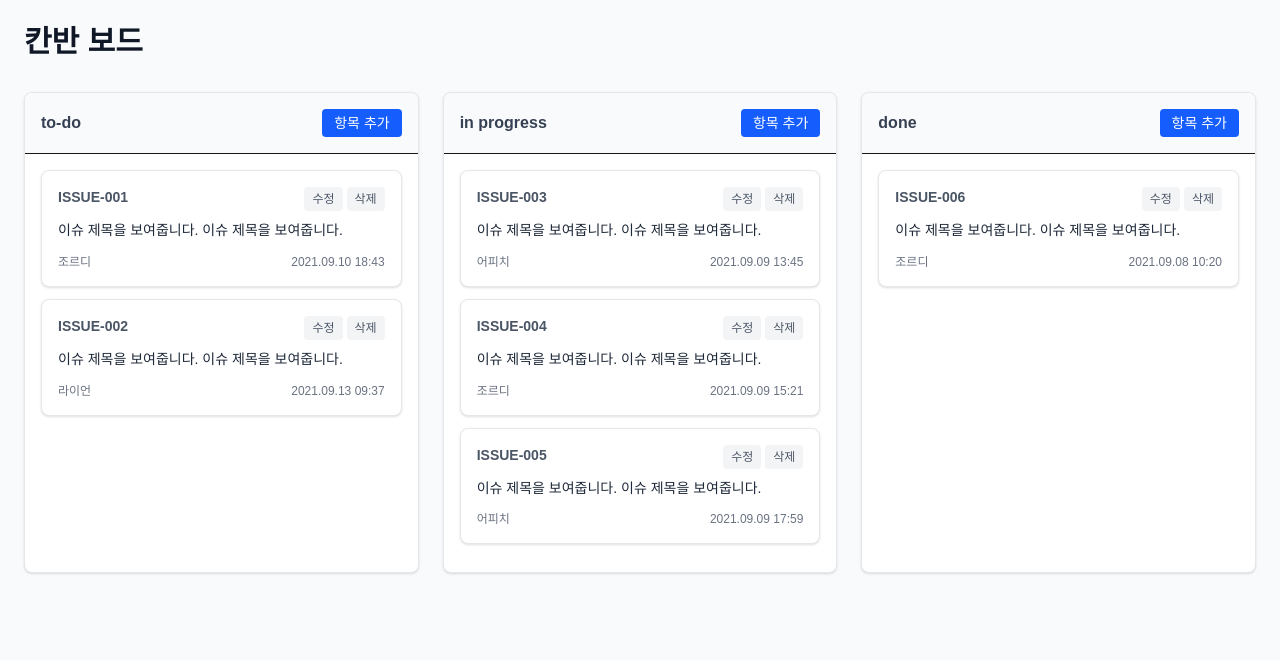
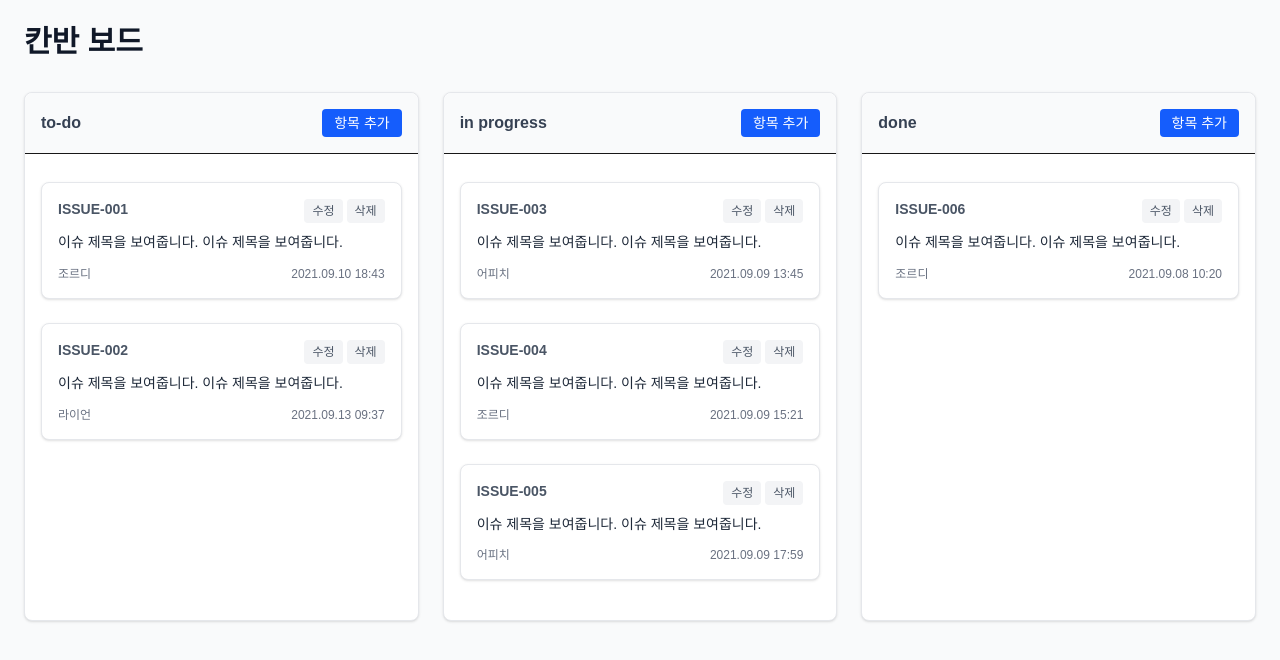
Before and after one commit to donqlee/react-kanban-board, a Next.js app: page /kanban in a window 1280 px wide. Shown: the top 660 px of the page. Built offline with nearby package versions, Linux system fonts and the light colour scheme.

Commit message:
feat: 드래그 앤 드랍으로 동일 컬럼 내 순서 변경 기능 구현

```diff
--- a/src/app/kanban/page.tsx
+++ b/src/app/kanban/page.tsx
@@ -12,8 +12,13 @@ import type {
 } from '@/@types';
 
 export default function KanbanPage() {
-  const { getTasksByStatus, addTask, updateTask, deleteTask, moveTask } =
-    useTasks();
+  const {
+    getTasksByStatus,
+    addTask,
+    updateTask,
+    deleteTask,
+    moveTaskToPosition,
+  } = useTasks();
 
   // 모달 상태 관리
   const [modalState, setModalState] = useState<{
@@ -97,7 +102,7 @@ export default function KanbanPage() {
             onAddTask={handleAddTask}
             onEditTask={handleEditTask}
             onDeleteTask={handleDeleteTask}
-            onMoveTask={moveTask}
+            onMoveTaskToPosition={moveTaskToPosition}
           />
           <Column
             status="in-progress"
@@ -106,7 +111,7 @@ export default function KanbanPage() {
             onAddTask={handleAddTask}
             onEditTask={handleEditTask}
             onDeleteTask={handleDeleteTask}
-            onMoveTask={moveTask}
+            onMoveTaskToPosition={moveTaskToPosition}
           />
           <Column
             status="done"
@@ -115,7 +120,7 @@ export default function KanbanPage() {
             onAddTask={handleAddTask}
             onEditTask={handleEditTask}
             onDeleteTask={handleDeleteTask}
-            onMoveTask={moveTask}
+            onMoveTaskToPosition={moveTaskToPosition}
           />
         </div>
 
--- a/src/components/kanban/Column.tsx
+++ b/src/components/kanban/Column.tsx
@@ -11,7 +11,11 @@ interface ColumnProps {
   onAddTask?: (status: TaskStatus) => void;
   onEditTask?: (task: Task) => void;
   onDeleteTask?: (taskId: string) => void;
-  onMoveTask?: (taskId: string, newStatus: TaskStatus) => void;
+  onMoveTaskToPosition?: (
+    taskId: string,
+    targetStatus: TaskStatus,
+    targetIndex?: number
+  ) => void;
 }
 
 export default function Column({
@@ -21,36 +25,82 @@ export default function Column({
   onAddTask,
   onEditTask,
   onDeleteTask,
-  onMoveTask,
+  onMoveTaskToPosition,
 }: ColumnProps) {
   const [isDragOver, setIsDragOver] = useState(false);
+  const [dragOverIndex, setDragOverIndex] = useState<number | null>(null);
 
   const handleAddClick = () => {
     onAddTask?.(status);
   };
 
-  // 드래그 오버 핸들러
+  // 드래그 오버 핸들러 (컬럼 전체)
   const handleDragOver = (e: React.DragEvent) => {
     e.preventDefault();
     e.dataTransfer.dropEffect = 'move';
     setIsDragOver(true);
+    // 컬럼 전체 드래그오버에서는 dragOverIndex 설정하지 않음
   };
 
   // 드래그 리브 핸들러
   const handleDragLeave = (e: React.DragEvent) => {
     e.preventDefault();
+    // 컬럼을 완전히 벗어날 때만 초기화
+    const rect = e.currentTarget.getBoundingClientRect();
+    const x = e.clientX;
+    const y = e.clientY;
+
+    if (x < rect.left || x > rect.right || y < rect.top || y > rect.bottom) {
       setIsDragOver(false);
+      setDragOverIndex(null);
+    }
   };
 
-  // 드롭 핸들러
+  // 드롭 핸들러 (컬럼 전체) - 파란선 없으면 아무것도 하지 않음
   const handleDrop = (e: React.DragEvent) => {
     e.preventDefault();
     setIsDragOver(false);
+    setDragOverIndex(null);
+
+    // dragOverIndex가 없으면 드롭하지 않음 (원래 자리 유지)
+    // 다른 컬럼으로의 이동만 허용
+    const taskId = e.dataTransfer.getData('text/plain');
+    if (taskId && onMoveTaskToPosition) {
+      // 다른 컬럼에서 온 경우에만 맨 끝에 추가
+      const draggedTask = tasks.find((t) => t.id === taskId);
+      if (!draggedTask || draggedTask.status !== status) {
+        onMoveTaskToPosition(taskId, status, tasks.length);
+      }
+      // 같은 컬럼 내에서는 dragOverIndex가 있을 때만 이동
+    }
+  };
+
+  // 특정 위치에 드롭 핸들러
+  const handleDropAtIndex = (e: React.DragEvent, index: number) => {
+    e.preventDefault();
+    e.stopPropagation();
+    setIsDragOver(false);
+    setDragOverIndex(null);
 
     const taskId = e.dataTransfer.getData('text/plain');
-    if (taskId && onMoveTask) {
-      onMoveTask(taskId, status);
+    if (taskId && onMoveTaskToPosition) {
+      onMoveTaskToPosition(taskId, status, index);
     }
+  };
+
+  // 인덱스별 드래그 오버
+  const handleDragOverIndex = (e: React.DragEvent, index: number) => {
+    e.preventDefault();
+    e.stopPropagation();
+    setDragOverIndex(index);
+  };
+
+  // 인덱스별 드래그 리브
+  const handleDragLeaveIndex = (e: React.DragEvent) => {
+    e.preventDefault();
+    e.stopPropagation();
+    // 짧은 지연 후 dragOverIndex 초기화 (빠른 이동 시 깜빡임 방지)
+    setTimeout(() => setDragOverIndex(null), 50);
   };
 
   return (
@@ -76,18 +126,55 @@ export default function Column({
       {/* 컬럼 내용 */}
       <div className="p-4 min-h-96">
         {tasks.length > 0 ? (
-          tasks.map((task) => (
+          tasks.map((task, index) => (
+            <div key={task.id}>
+              {/* 카드 위쪽 드롭 존 - 이 카드 앞에 삽입 */}
+              <div
+                className={`h-6 -mb-3 transition-colors rounded ${
+                  dragOverIndex === index
+                    ? 'bg-blue-200 border-2 border-blue-400'
+                    : 'transparent'
+                }`}
+                onDragOver={(e) => handleDragOverIndex(e, index)}
+                onDragLeave={handleDragLeaveIndex}
+                onDrop={(e) => handleDropAtIndex(e, index)}
+              />
+
+              {/* 실제 태스크 카드 */}
               <TaskCard
-              key={task.id}
                 task={task}
                 onEdit={onEditTask}
                 onDelete={onDeleteTask}
               />
+
+              {/* 마지막 카드인 경우 아래쪽 드롭 존 추가 */}
+              {index === tasks.length - 1 && (
+                <div
+                  className={`h-6 -mt-3 transition-colors rounded ${
+                    dragOverIndex === tasks.length
+                      ? 'bg-blue-200 border-2 border-blue-400'
+                      : 'transparent'
+                  }`}
+                  onDragOver={(e) => handleDragOverIndex(e, tasks.length)}
+                  onDragLeave={handleDragLeaveIndex}
+                  onDrop={(e) => handleDropAtIndex(e, tasks.length)}
+                />
+              )}
+            </div>
           ))
         ) : (
-          <p className="text-gray-500 text-center mt-8">
+          // 빈 컬럼인 경우의 드롭 존
+          <div
+            className={`h-20 border-2 border-dashed transition-colors rounded-lg flex items-center justify-center ${
+              isDragOver ? 'border-blue-400 bg-blue-50' : 'border-gray-300'
+            }`}
+            onDragOver={handleDragOver}
+            onDrop={(e) => handleDropAtIndex(e, 0)}
+          >
+            <p className="text-gray-500 text-center">
               {getEmptyMessage(status)}
             </p>
+          </div>
         )}
       </div>
     </div>
--- a/src/hooks/useTasks.ts
+++ b/src/hooks/useTasks.ts
@@ -101,6 +101,82 @@ export function useTasks() {
     updateTask(taskId, { status: newStatus });
   };
 
+  // 작업 순서 변경 (같은 컬럼 내에서)
+  const reorderTasks = (
+    sourceIndex: number,
+    destinationIndex: number,
+    status: TaskStatus
+  ): void => {
+    const columnTasks = getTasksByStatus(status);
+    const otherTasks = tasks.filter((task) => task.status !== status);
+
+    // 배열에서 요소 이동
+    const [movedTask] = columnTasks.splice(sourceIndex, 1);
+    columnTasks.splice(destinationIndex, 0, movedTask);
+
+    // 전체 작업 배열 업데이트
+    const updatedTasks = [...otherTasks, ...columnTasks];
+    setTasks(updatedTasks);
+    saveTasksToStorage(updatedTasks);
+  };
+
+  const moveTaskToPosition = (
+    taskId: string,
+    targetStatus: TaskStatus,
+    targetIndex?: number
+  ): void => {
+    const taskToMove = tasks.find((t) => t.id === taskId);
+    if (!taskToMove) return;
+
+    // 이동 전 원래 컬럼 작업 배열
+    const currentColumnTasks = tasks.filter(
+      (t) => t.status === taskToMove.status
+    );
+    // 이동 전 원래 컬럼 내 인덱스
+    const sourceIndex = currentColumnTasks.findIndex((t) => t.id === taskId);
+
+    // 이동할 작업 제외한 모든 작업들
+    const filteredTasks = tasks.filter((t) => t.id !== taskId);
+
+    // 타겟 컬럼의 작업들 (이동할 작업은 빠진 상태)
+    const targetColumnTasks = filteredTasks.filter(
+      (t) => t.status === targetStatus
+    );
+
+    // 같은 컬럼이면 보정 필요!
+    let insertIndex =
+      targetIndex !== undefined ? targetIndex : targetColumnTasks.length;
+    if (
+      taskToMove.status === targetStatus &&
+      sourceIndex !== -1 &&
+      insertIndex > sourceIndex
+    ) {
+      // 뺐을 때 index 하나 감소되므로 -1
+      insertIndex -= 1;
+    }
+
+    // 상태 및 날짜 갱신
+    const updatedTask = {
+      ...taskToMove,
+      status: targetStatus,
+      updatedAt: new Date(),
+    };
+
+    // 타겟 컬럼 배열에 insert
+    targetColumnTasks.splice(insertIndex, 0, updatedTask);
+
+    // 나머지
+    const otherColumnTasks = filteredTasks.filter(
+      (t) => t.status !== targetStatus
+    );
+
+    // 완성
+    const finalTasks = [...otherColumnTasks, ...targetColumnTasks];
+
+    setTasks(finalTasks);
+    saveTasksToStorage(finalTasks);
+  };
+
   return {
     tasks,
     getTasksByStatus,
@@ -108,5 +184,7 @@ export function useTasks() {
     updateTask,
     deleteTask,
     moveTask,
+    reorderTasks,
+    moveTaskToPosition,
   };
 }
```
Lines whose indentation alone changed are shown as unchanged.
